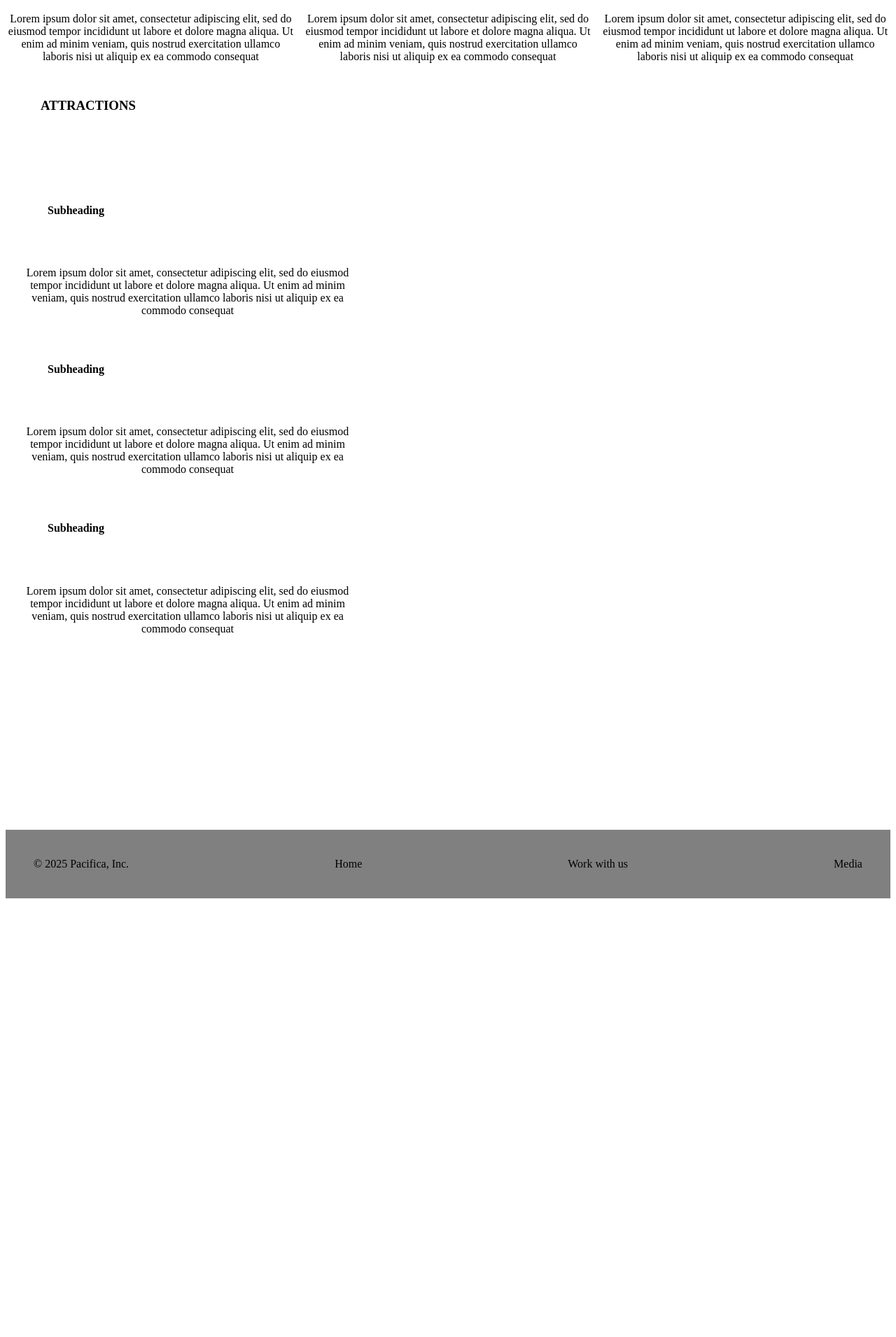
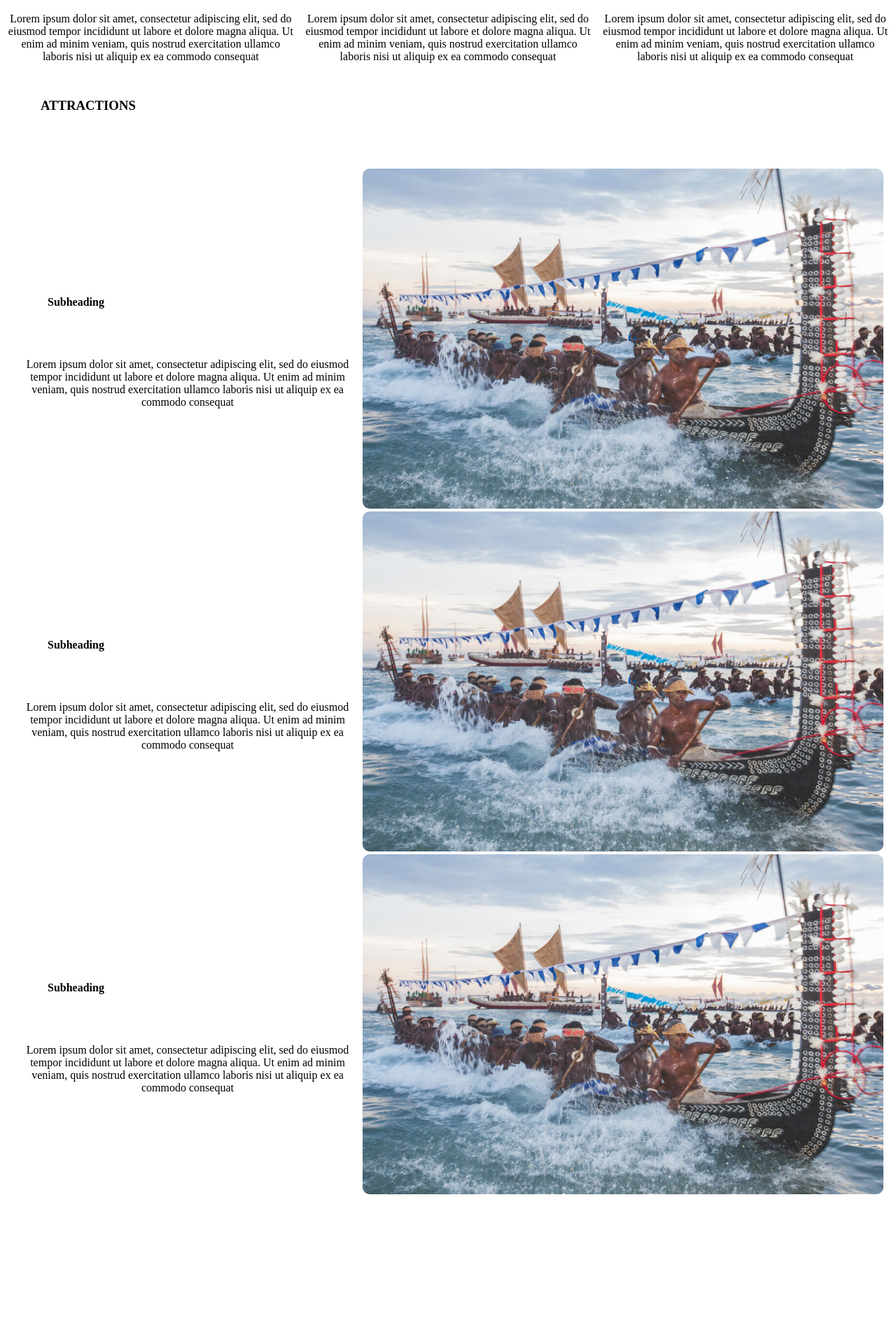
Before and after one commit to jedi24garcia/Pacifica_Project, a Django app: page / in a window 1280 px wide. Shown: the part 1422-3333 px from the top of the page at 70% size. Before the commit the page ends 2706 px from the top, so only its background shows below. Run offline with Django 5.2, Linux system fonts and the light colour scheme.

Commit message:
added images for the attractions, fixed spacing and padding

```diff
--- a/static/css/base.css
+++ b/static/css/base.css
@@ -241,3 +241,13 @@ footer {
 .image1:hover {
   transform: scale(1.1);
 }
+
+.image-content {
+  display: flex;
+  align-items: center;
+  justify-content: space-between;
+}
+
+.images-contents {
+  height: auto;
+}
--- a/travel/templates/homepage.html
+++ b/travel/templates/homepage.html
@@ -31,11 +31,32 @@
         <h3>ATTRACTIONS</h3>
     </div>
     <div class="attraction-container">
-        <h4>Subheading</h4>
-            <p>Lorem ipsum dolor sit amet, consectetur adipiscing elit, sed do eiusmod tempor incididunt ut labore et dolore magna aliqua. Ut enim ad minim veniam, quis nostrud exercitation ullamco laboris nisi ut aliquip ex ea commodo consequat</p>
-        <h4>Subheading</h4>
-            <p>Lorem ipsum dolor sit amet, consectetur adipiscing elit, sed do eiusmod tempor incididunt ut labore et dolore magna aliqua. Ut enim ad minim veniam, quis nostrud exercitation ullamco laboris nisi ut aliquip ex ea commodo consequat</p>
-        <h4>Subheading</h4>
-            <p>Lorem ipsum dolor sit amet, consectetur adipiscing elit, sed do eiusmod tempor incididunt ut labore et dolore magna aliqua. Ut enim ad minim veniam, quis nostrud exercitation ullamco laboris nisi ut aliquip ex ea commodo consequat</p>
+        <div class="image-content">
+            <div>
+                <h4>Subheading</h4>
+                <p>Lorem ipsum dolor sit amet, consectetur adipiscing elit, sed do eiusmod tempor incididunt ut labore et dolore magna aliqua. Ut enim ad minim veniam, quis nostrud exercitation ullamco laboris nisi ut aliquip ex ea commodo consequat</p>
+            </div>
+            <div class="images-contents">
+                <img src="{% static 'sample.jpg' %}" class="image1" />
+            </div>
+        </div>
+        <div class="image-content">
+            <div>
+                <h4>Subheading</h4>
+                <p>Lorem ipsum dolor sit amet, consectetur adipiscing elit, sed do eiusmod tempor incididunt ut labore et dolore magna aliqua. Ut enim ad minim veniam, quis nostrud exercitation ullamco laboris nisi ut aliquip ex ea commodo consequat</p>
+            </div>
+            <div class="images-contents">
+                <img src="{% static 'sample.jpg' %}" class="image1" />
+            </div>
+        </div>
+        <div class="image-content">
+            <div>
+                <h4>Subheading</h4>
+                <p>Lorem ipsum dolor sit amet, consectetur adipiscing elit, sed do eiusmod tempor incididunt ut labore et dolore magna aliqua. Ut enim ad minim veniam, quis nostrud exercitation ullamco laboris nisi ut aliquip ex ea commodo consequat</p>
+            </div>
+            <div class="images-contents">
+                <img src="{% static 'sample.jpg' %}" class="image1" />
+            </div>
+        </div>
     </div>
 {% endblock %}
```
